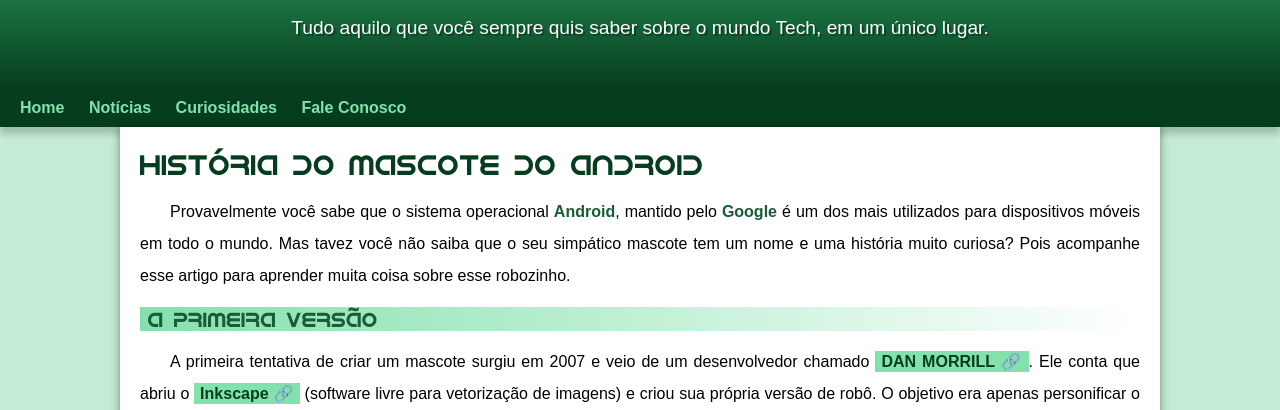
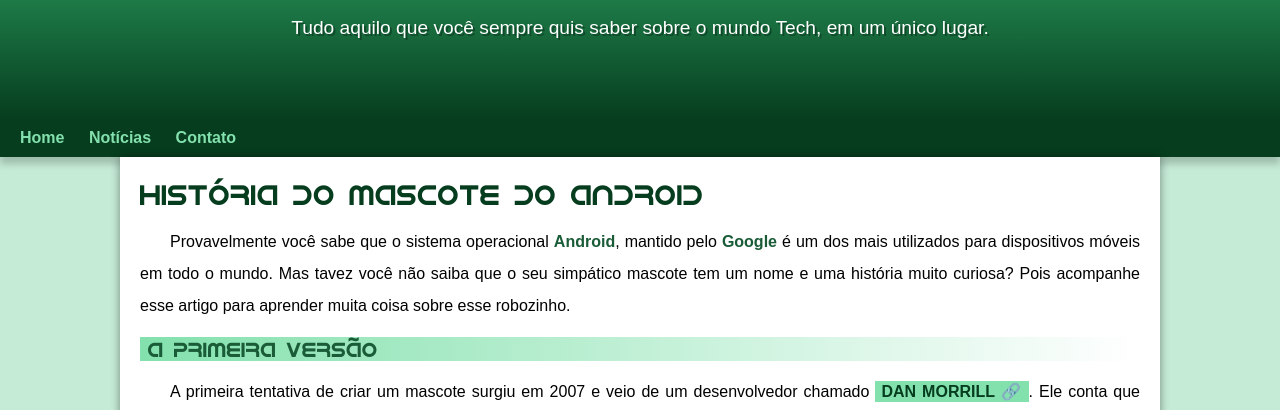
Before and after one commit to luizacn/projeto-android, a plain HTML site: page index.html in a window 1280 px wide. Shown: the part 90-500 px from the top of the page. Drawn offline with Linux system fonts and the light colour scheme.

Commit message:
problema de padding corrigido

```diff
--- a/estilo/style.css
+++ b/estilo/style.css
@@ -59,7 +59,7 @@ header>p {
     color: white;
     font-size: 1.2em;
     text-shadow: 2px 2px 0px rgba(0, 0, 0, 0.316);
-    margin-bottom: 20px;
+    padding-bottom: 50px;  /*margin-bottom: 20px;*/
 }
 
 nav {
--- a/index.html
+++ b/index.html
@@ -20,8 +20,7 @@
     <nav>
         <a href="#">Home</a>
         <a href="#">Notícias</a>
-        <a href="#">Curiosidades</a>
-        <a href="#">Fale Conosco</a>
+        <a href="#">Contato</a>
     </nav>
 
     <main>
```
